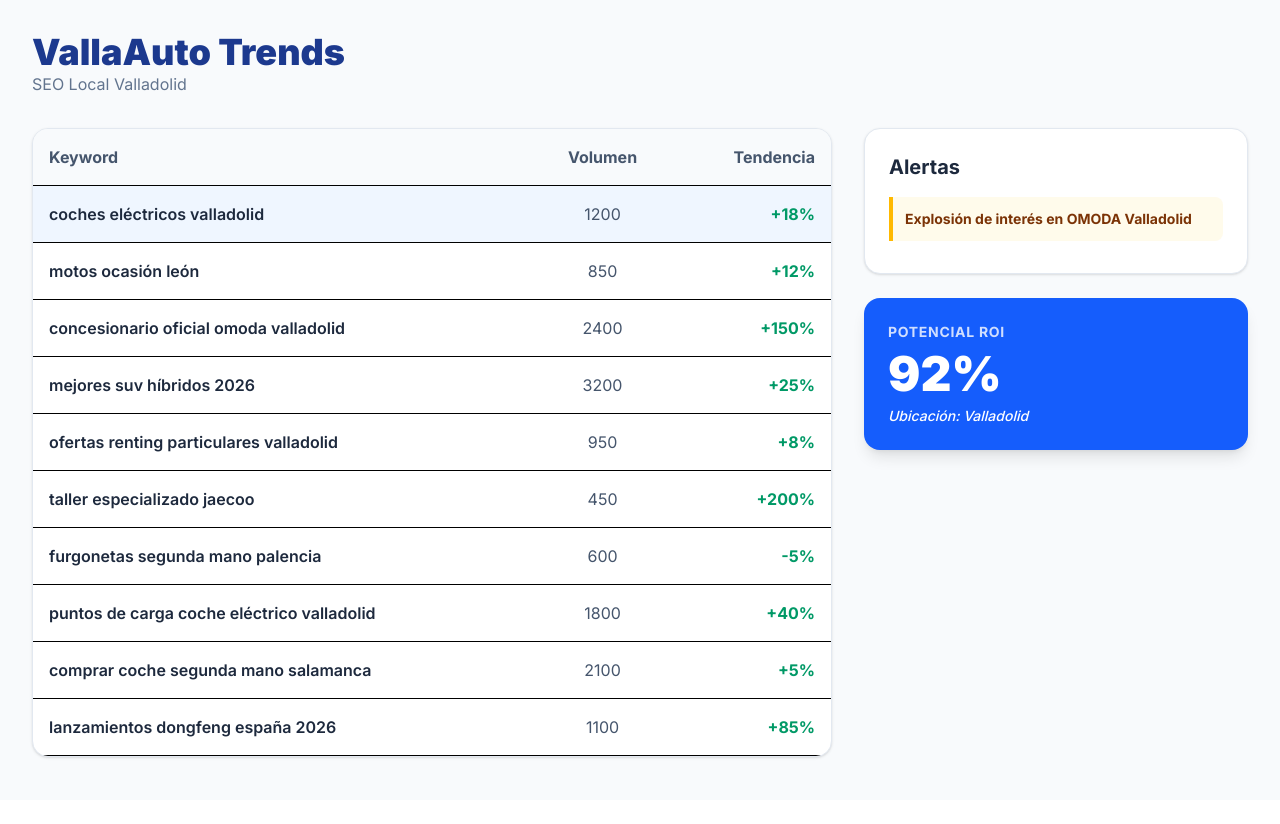
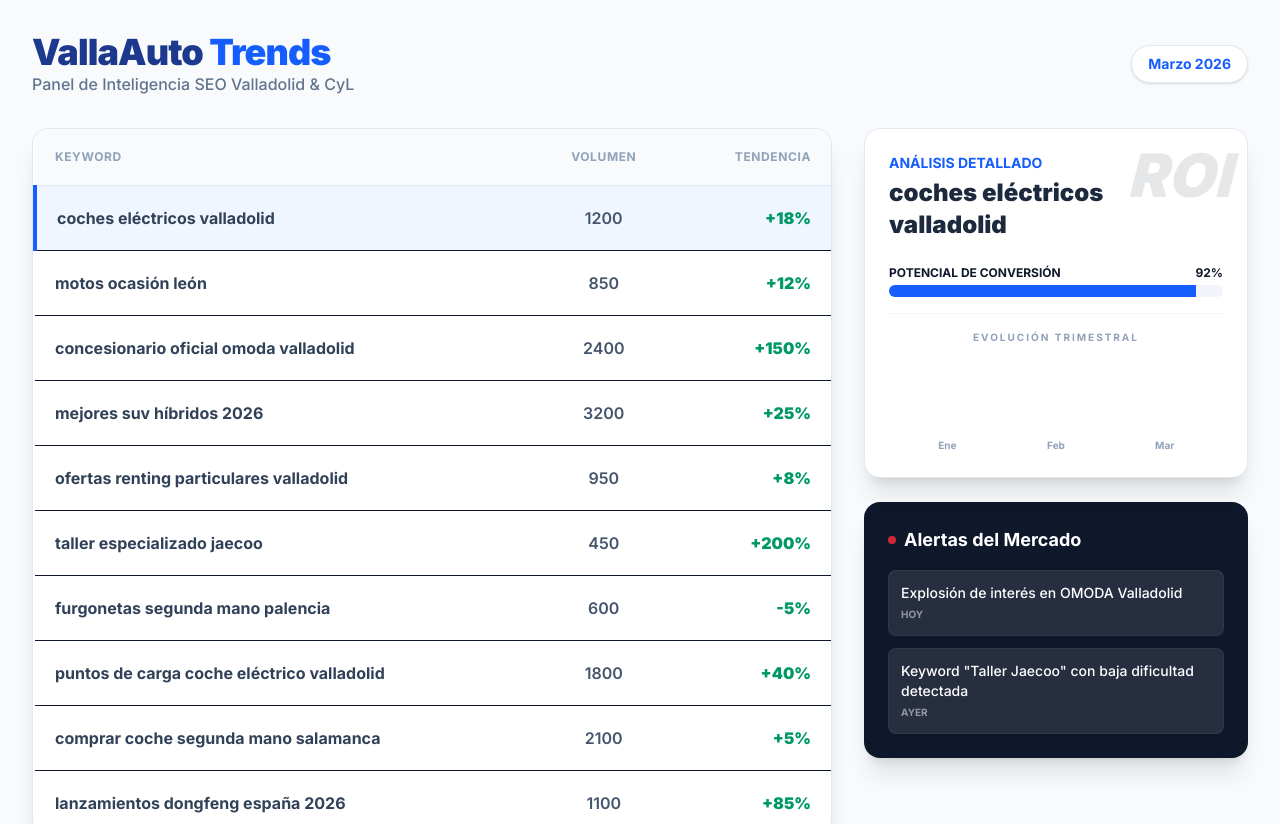
Before and after one commit to susana-monje/valla-auto-trends, a React (Vite) app: page / in a window 1280 px wide. Shown: the top 824 px of the page. Before the commit the page ends 800 px from the top, so only its background shows below. Built offline with nearby package versions, Linux system fonts and the light colour scheme.

Commit message:
Update App.tsx

```diff
--- a/src/App.tsx
+++ b/src/App.tsx
@@ -6,20 +6,22 @@ function App() {
   const [alerts, setAlerts] = useState<Alert[]>([]);
   const [loading, setLoading] = useState(true);
   const [selectedKeyword, setSelectedKeyword] = useState<Keyword | null>(null);
+  const [trendData, setTrendData] = useState<TrendData[]>([]);
+  const [suggestions, setSuggestions] = useState<ContentSuggestion[]>([]);
 
   const fetchData = async () => {
     setLoading(true);
     try {
       const response = await fetch('/metadata.json');
-      if (!response.ok) throw new Error('Error');
+      if (!response.ok) throw new Error('Error al cargar');
       const data = await response.json();
       setKeywords(data);
       if (data.length > 0) setSelectedKeyword(data[0]);
     } catch (error) {
-      // DATOS DE RESPALDO (Esto evita que veas 0)
       const backup: Keyword[] = [
         { id: '1', name: 'coches eléctricos valladolid', volume: 1200, difficulty: 45, trend: '+18%', category: 'eléctricos', location: 'Valladolid', type: 'transaccional', potential: 92 },
-        { id: '2', name: 'concesionario oficial omoda valladolid', volume: 2400, difficulty: 25, trend: '+150%', category: 'marcas', location: 'Valladolid', type: 'navegacional', potential: 95 }
+        { id: '2', name: 'concesionario oficial omoda valladolid', volume: 2400, difficulty: 25, trend: '+150%', category: 'marcas', location: 'Valladolid', type: 'navegacional', potential: 95 },
+        { id: '3', name: 'motos segunda mano león', volume: 850, difficulty: 30, trend: '+12%', category: 'motos', location: 'León', type: 'comercial', potential: 75 }
       ];
       setKeywords(backup);
       setSelectedKeyword(backup[0]);
@@ -30,26 +32,51 @@ function App() {
 
   useEffect(() => {
     fetchData();
-    setAlerts([{ id: '1', type: 'warning', message: 'Explosión de interés en OMODA Valladolid', date: 'Hoy' }]);
+    setAlerts([
+      { id: '1', type: 'warning', message: 'Explosión de interés en OMODA Valladolid', date: 'Hoy' },
+      { id: '2', type: 'success', message: 'Keyword "Taller Jaecoo" con baja dificultad detectada', date: 'Ayer' }
+    ]);
   }, []);
 
-  if (loading) return <div className="p-10 text-center font-bold">Cargando VallaAuto Trends...</div>;
+  // ESTA ES LA PARTE QUE RECUPERA LAS GRÁFICAS Y SUGERENCIAS
+  useEffect(() => {
+    if (selectedKeyword) {
+      setTrendData([
+        { date: 'Ene', value: 40 },
+        { date: 'Feb', value: 65 },
+        { date: 'Mar', value: selectedKeyword.potential }
+      ]);
+      setSuggestions([
+        { id: '1', title: `Guía SEO: Dominando "${selectedKeyword.name}"`, type: 'Blog', impact: 'Alto' },
+        { id: '2', title: `Campaña Local Ads en ${selectedKeyword.location}`, type: 'SEM', impact: 'Medio' }
+      ]);
+    }
+  }, [selectedKeyword]);
+
+  if (loading) return <div className="p-10 text-center font-bold text-blue-900">Cargando VallaAuto Intelligence...</div>;
 
   return (
-    <div className="min-h-screen bg-slate-50 p-4 md:p-8">
-      <header className="mb-8">
-        <h1 className="text-4xl font-black text-blue-900">VallaAuto Trends</h1>
-        <p className="text-slate-500">SEO Local Valladolid</p>
+    <div className="min-h-screen bg-slate-50 p-4 md:p-8 font-sans text-slate-900">
+      <header className="mb-8 flex justify-between items-center">
+        <div>
+          <h1 className="text-4xl font-black text-blue-900 tracking-tight">VallaAuto <span className="text-blue-600">Trends</span></h1>
+          <p className="text-slate-500 font-medium">Panel de Inteligencia SEO Valladolid & CyL</p>
+        </div>
+        <div className="bg-white p-2 px-4 rounded-full shadow-sm border border-slate-200 text-sm font-bold text-blue-600">
+          Marzo 2026
+        </div>
       </header>
 
       <div className="grid grid-cols-1 lg:grid-cols-3 gap-8">
-        <div className="lg:col-span-2 bg-white rounded-2xl shadow-sm border border-slate-200 overflow-hidden">
+        {/* COLUMNA IZQUIERDA: LISTADO */}
+        <div className="lg:col-span-2 space-y-6">
+          <div className="bg-white rounded-2xl shadow-xl overflow-hidden border border-slate-200">
             <table className="w-full text-left">
-            <thead className="bg-slate-50 border-b">
+              <thead className="bg-slate-50 border-b border-slate-200">
                 <tr>
-                <th className="p-4 font-bold text-slate-600">Keyword</th>
-                <th className="p-4 font-bold text-slate-600 text-center">Volumen</th>
-                <th className="p-4 font-bold text-slate-600 text-right">Tendencia</th>
+                  <th className="p-5 text-xs font-bold text-slate-400 uppercase tracking-wider">Keyword</th>
+                  <th className="p-5 text-xs font-bold text-slate-400 uppercase tracking-wider text-center">Volumen</th>
+                  <th className="p-5 text-xs font-bold text-slate-400 uppercase tracking-wider text-right">Tendencia</th>
                 </tr>
               </thead>
               <tbody>
@@ -57,34 +84,85 @@ function App() {
                   <tr
                     key={kw.id}
                     onClick={() => setSelectedKeyword(kw)}
-                  className={`border-b cursor-pointer hover:bg-blue-50 ${selectedKeyword?.id === kw.id ? 'bg-blue-50' : ''}`}
+                    className={`border-b last:border-0 cursor-pointer transition-all hover:bg-blue-50 ${selectedKeyword?.id === kw.id ? 'bg-blue-50 border-l-4 border-l-blue-600' : ''}`}
                   >
-                  <td className="p-4 font-semibold text-slate-800">{kw.name}</td>
-                  <td className="p-4 text-center text-slate-600">{kw.volume}</td>
-                  <td className="p-4 text-right font-bold text-emerald-600">{kw.trend}</td>
+                    <td className="p-5 font-bold text-slate-700">{kw.name}</td>
+                    <td className="p-5 text-center text-slate-600 font-semibold">{kw.volume}</td>
+                    <td className="p-5 text-right font-black text-emerald-600">{kw.trend}</td>
                   </tr>
                 ))}
               </tbody>
             </table>
           </div>
 
-        <div className="space-y-6">
-          <div className="bg-white p-6 rounded-2xl shadow-sm border border-slate-200">
-            <h2 className="text-xl font-bold text-slate-800 mb-4">Alertas</h2>
-            {alerts.map(a => (
-              <div key={a.id} className="p-3 bg-amber-50 border-l-4 border-amber-400 rounded-r-lg mb-2">
-                <p className="text-sm font-bold text-amber-900">{a.message}</p>
+          {/* NUEVA SECCIÓN: SUGERENCIAS */}
+          <div className="grid grid-cols-1 md:grid-cols-2 gap-4">
+            {suggestions.map(s => (
+              <div key={s.id} className="bg-white p-5 rounded-xl border border-slate-200 shadow-sm">
+                <span className="text-[10px] font-bold uppercase bg-blue-100 text-blue-700 px-2 py-1 rounded mb-2 inline-block">{s.type}</span>
+                <h4 className="font-bold text-slate-800">{s.title}</h4>
+                <p className="text-xs text-slate-500 mt-1 italic">Impacto estimado: {s.impact}</p>
               </div>
             ))}
           </div>
+        </div>
 
+        {/* COLUMNA DERECHA: DETALLE Y GRÁFICA */}
+        <div className="space-y-6">
           {selectedKeyword && (
-            <div className="bg-blue-600 p-6 rounded-2xl shadow-lg text-white">
-              <p className="text-sm opacity-80 uppercase font-bold tracking-wider">Potencial ROI</p>
-              <p className="text-5xl font-black my-2">{selectedKeyword.potential}%</p>
-              <p className="text-sm font-medium italic">Ubicación: {selectedKeyword.location}</p>
+            <div className="bg-white p-6 rounded-2xl shadow-xl border border-slate-200 overflow-hidden relative">
+              <div className="absolute top-0 right-0 p-4 opacity-10 font-black text-6xl italic">ROI</div>
+              <h3 className="text-sm font-bold text-blue-600 uppercase mb-1">Análisis Detallado</h3>
+              <p className="text-2xl font-black text-slate-800 mb-6">{selectedKeyword.name}</p>
+
+              <div className="space-y-4">
+                <div>
+                  <div className="flex justify-between text-xs font-bold mb-1">
+                    <span>POTENCIAL DE CONVERSIÓN</span>
+                    <span>{selectedKeyword.potential}%</span>
+                  </div>
+                  <div className="w-full bg-slate-100 h-3 rounded-full overflow-hidden">
+                    <div className="bg-blue-600 h-full transition-all duration-1000" style={{ width: `${selectedKeyword.potential}%` }}></div>
+                  </div>
+                </div>
+
+                {/* MINI GRÁFICA DE TENDENCIA VISUAL */}
+                <div className="pt-4 border-t border-slate-100">
+                  <p className="text-[10px] font-bold text-slate-400 uppercase mb-3 text-center tracking-[0.2em]">Evolución trimestral</p>
+                  <div className="flex items-end justify-around h-24 gap-2 px-2">
+                    {trendData.map((d, i) => (
+                      <div key={i} className="flex flex-col items-center flex-1 group">
+                        <div
+                          className="w-full bg-blue-100 rounded-t-md group-hover:bg-blue-400 transition-colors relative"
+                          style={{ height: `${d.value}%` }}
+                        >
+                          <div className="absolute -top-6 left-1/2 -translate-x-1/2 text-[10px] font-bold text-blue-600 opacity-0 group-hover:opacity-100 transition-opacity">
+                            {d.value}%
+                          </div>
+                        </div>
+                        <span className="text-[10px] font-bold text-slate-400 mt-2">{d.date}</span>
+                      </div>
+                    ))}
+                  </div>
+                </div>
+              </div>
             </div>
           )}
+
+          <div className="bg-slate-900 p-6 rounded-2xl shadow-xl text-white">
+            <h3 className="text-lg font-bold mb-4 flex items-center gap-2">
+              <span className="w-2 h-2 bg-red-500 rounded-full animate-pulse"></span>
+              Alertas del Mercado
+            </h3>
+            <div className="space-y-3 text-sm">
+              {alerts.map(a => (
+                <div key={a.id} className="bg-white/10 p-3 rounded-lg border border-white/5">
+                  <p className="font-medium">{a.message}</p>
+                  <span className="text-[10px] opacity-50 uppercase font-bold">{a.date}</span>
+                </div>
+              ))}
+            </div>
+          </div>
         </div>
       </div>
     </div>
```
Lines whose indentation alone changed are shown as unchanged.
